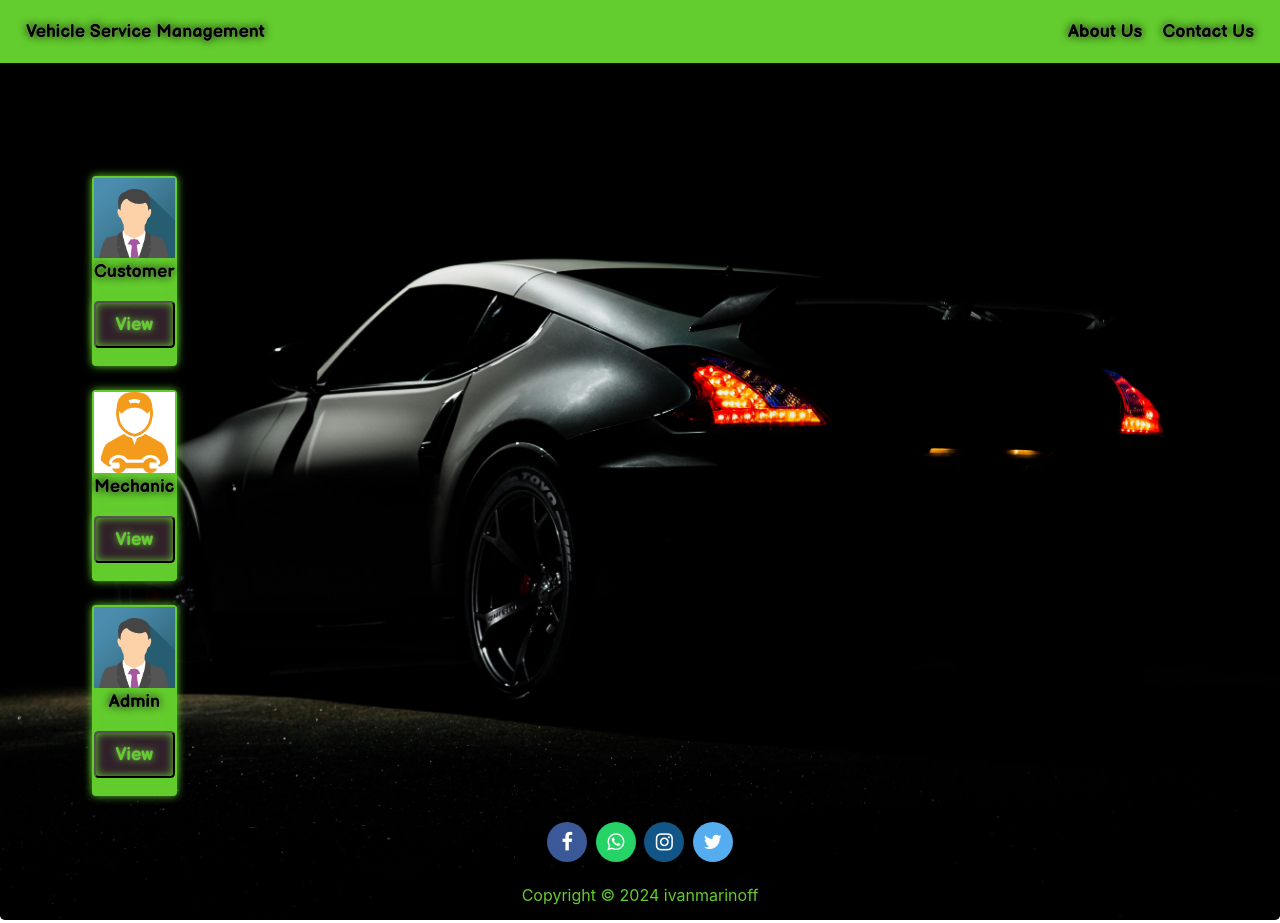
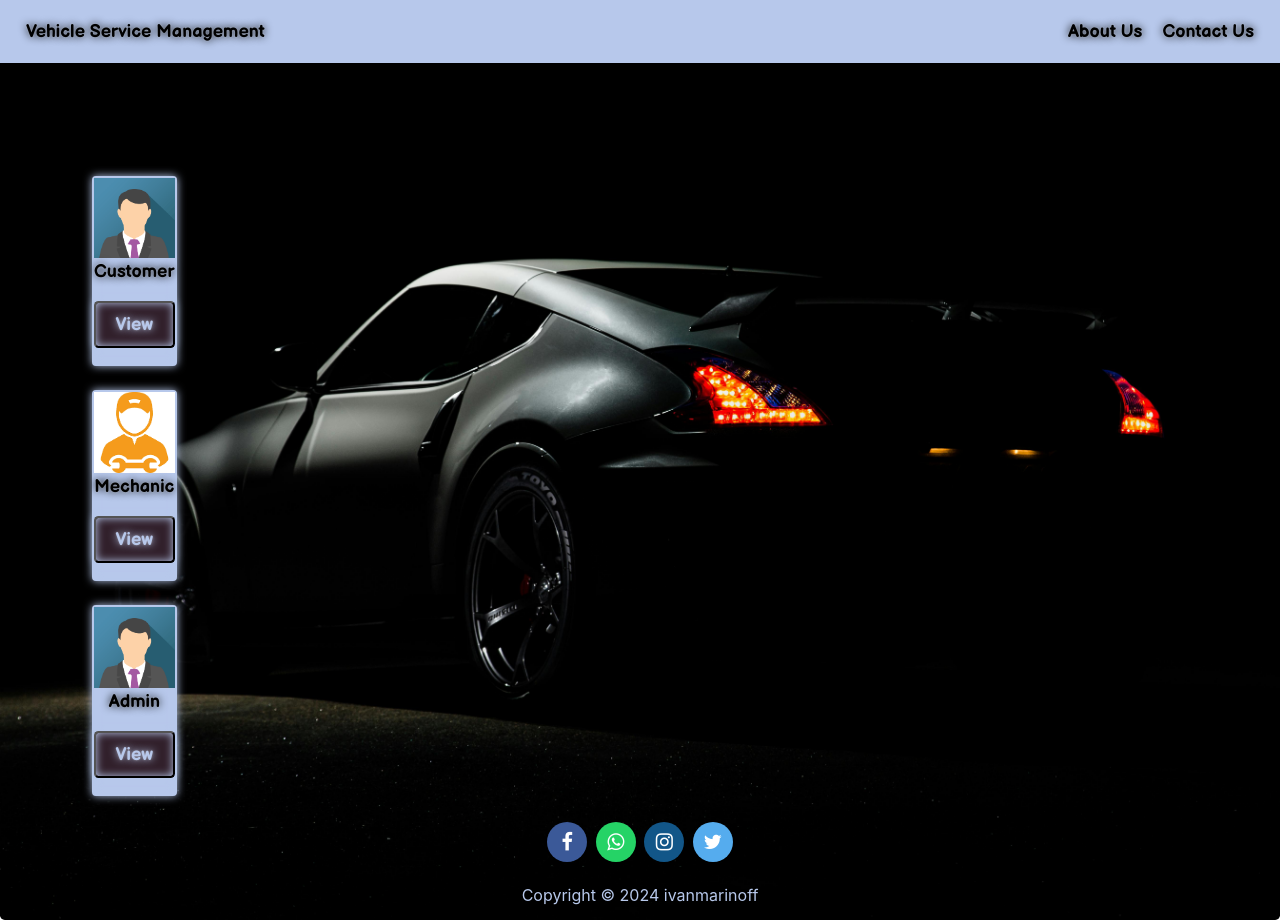
Before and after one commit to ivanmarinoff/service_website, a Django app: page / in a window 1280 px wide. Run offline with Django 5.2, Linux system fonts and the light colour scheme; some libraries are stand-ins or nearby versions.

Commit message:
Updated collors

```diff
--- a/static/css/buttons.css
+++ b/static/css/buttons.css
@@ -1,5 +1,6 @@
 :root {
-  --clr-neon: hsl(100 63% 49%);
+  --clr-neon: hsl(220, 57%, 82%);
+  /*--clr-neon: hsl(100 63% 49%);*/
   --clr-bg: hsl(323 21% 16%);
 }
 
--- a/static_files/css/buttons.css
+++ b/static_files/css/buttons.css
@@ -1,5 +1,6 @@
 :root {
-  --clr-neon: hsl(100 63% 49%);
+  --clr-neon: hsl(220, 57%, 82%);
+  /*--clr-neon: hsl(100 63% 49%);*/
   --clr-bg: hsl(323 21% 16%);
 }
 
--- a/templates/customer/customer_mechanic_cards.html
+++ b/templates/customer/customer_mechanic_cards.html
@@ -8,7 +8,8 @@
     {#  <link rel="stylesheet" href="https://cdnjs.cloudflare.com/ajax/libs/font-awesome/4.7.0/css/font-awesome.min.css">#}
     <style>
         :root {
-            --clr-neon: hsl(100 63% 49%);
+            --clr-neon: hsl(220, 57%, 82%);
+            {#--clr-neon: hsl(100 63% 49%);#}
             --clr-bg: hsl(323 21% 16%);
         }
 
--- a/templates/vehicle/navbar.html
+++ b/templates/vehicle/navbar.html
@@ -10,7 +10,8 @@
     <link href="https://fonts.googleapis.com/css2?family=Balsamiq+Sans:wght@700&display=swap" rel="stylesheet">
     <style>
         :root {
-            --clr-neon: hsl(100 63% 49%);
+            --clr-neon: hsl(220 57% 82%);
+            {#--clr-neon: hsl(100 63% 49%);#}
             --clr-bg: hsl(323 21% 16%);
         }
 
```
